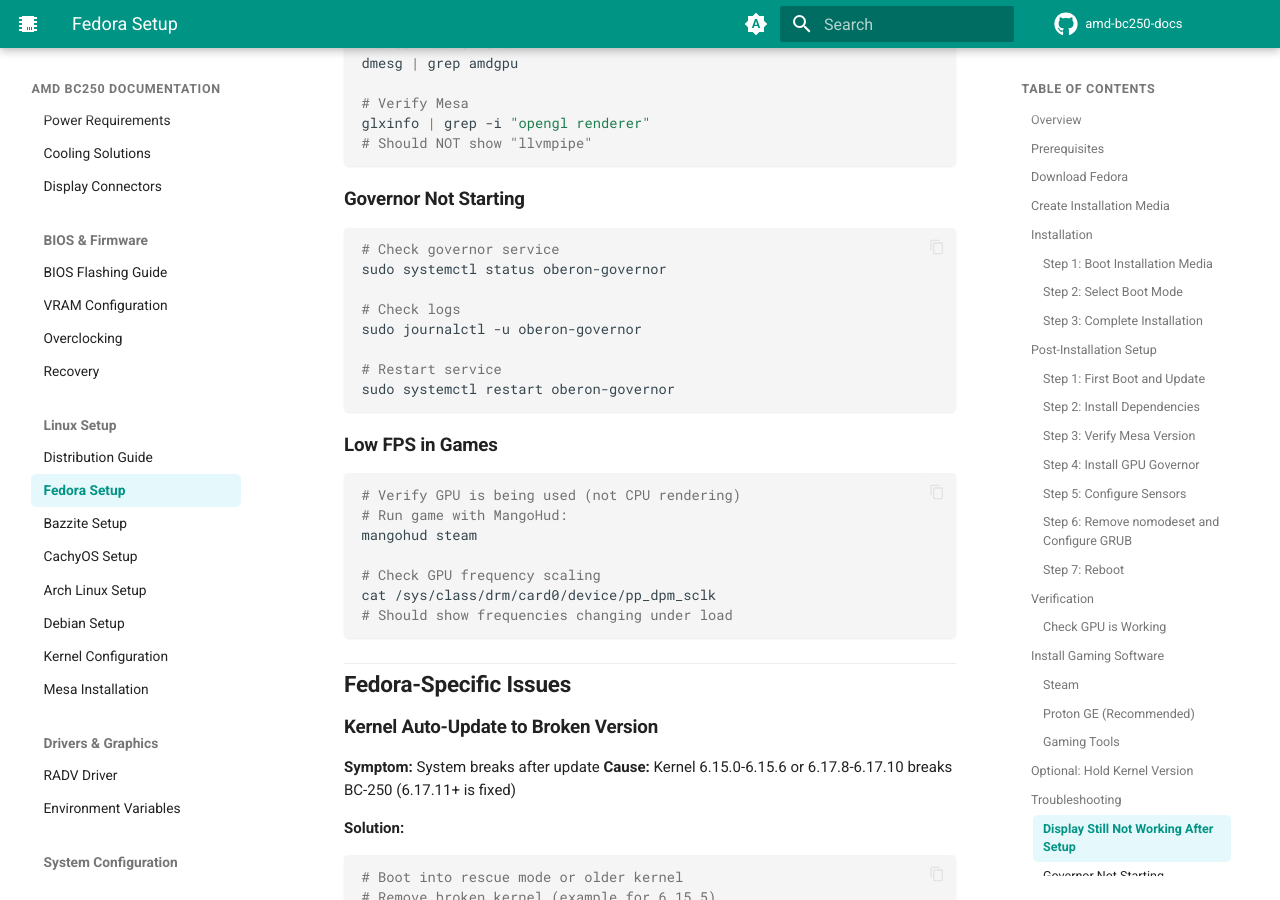
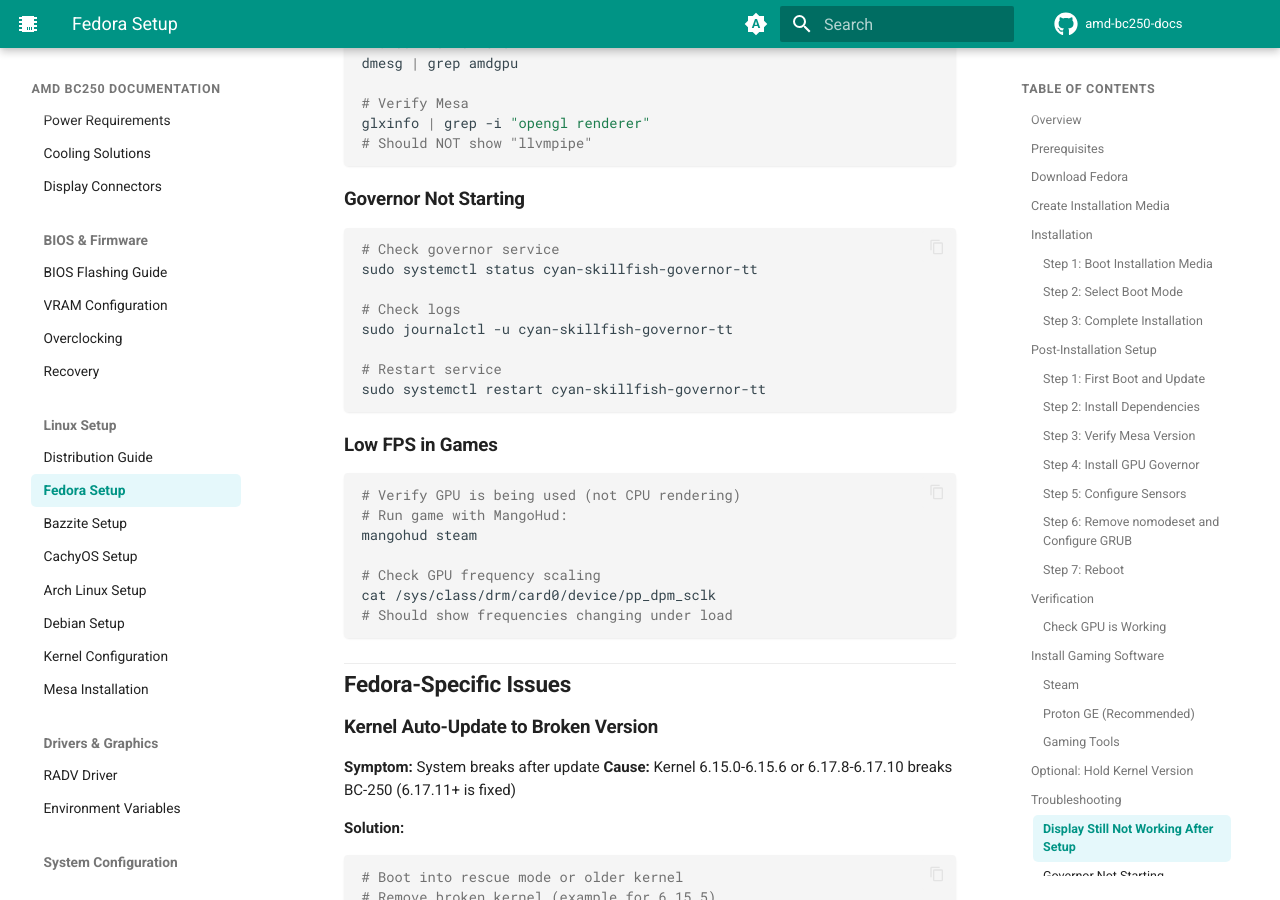
Before and after one commit to elektricM/amd-bc250-docs, an MkDocs documentation site: the page built from docs/linux/fedora.md, in a window 1280 px wide and 900 px high, scrolled down 6006 px. Built offline with MkDocs 1.6.1 and Material for MkDocs 9.7.7, drawn with Linux system fonts in a browser that asks for light colours; comment, search, counter and statistics services are not loaded; the version menu is left out; some of the changed text lies outside the part shown.

Commit message:
fix(fedora): correct governor service name for cyan-skillfish-governor-tt
Update README to mention community cases catalogue (145 designs) and
clarify governor naming (cyan-skillfish-governor-tt as default,
oberon-governor as alternative).

````diff
--- a/docs/linux/fedora.md
+++ b/docs/linux/fedora.md
@@ -121,7 +121,7 @@
 # Use filippor/bazzite COPR with cyan-skillfish-governor-tt
 sudo dnf copr enable filippor/bazzite
 sudo dnf install cyan-skillfish-governor-tt
-sudo systemctl enable --now oberon-governor.service
+sudo systemctl enable --now cyan-skillfish-governor-tt
 ```
 
 !!!info "Governor Package Update"
@@ -197,7 +197,7 @@
 # Should show: AMD Radeon Graphics (RADV GFX1013)
 
 # Check governor running
-systemctl status oberon-governor
+systemctl status cyan-skillfish-governor-tt
 # Should show: active (running)
 
 # Check sensors
@@ -275,13 +275,13 @@
 
 ```bash
 # Check governor service
-sudo systemctl status oberon-governor
+sudo systemctl status cyan-skillfish-governor-tt
 
 # Check logs
-sudo journalctl -u oberon-governor
+sudo journalctl -u cyan-skillfish-governor-tt
 
 # Restart service
-sudo systemctl restart oberon-governor
+sudo systemctl restart cyan-skillfish-governor-tt
 ```
 
 ### Low FPS in Games
````
Also changed, not shown: README.md (+2 -1 lines).
